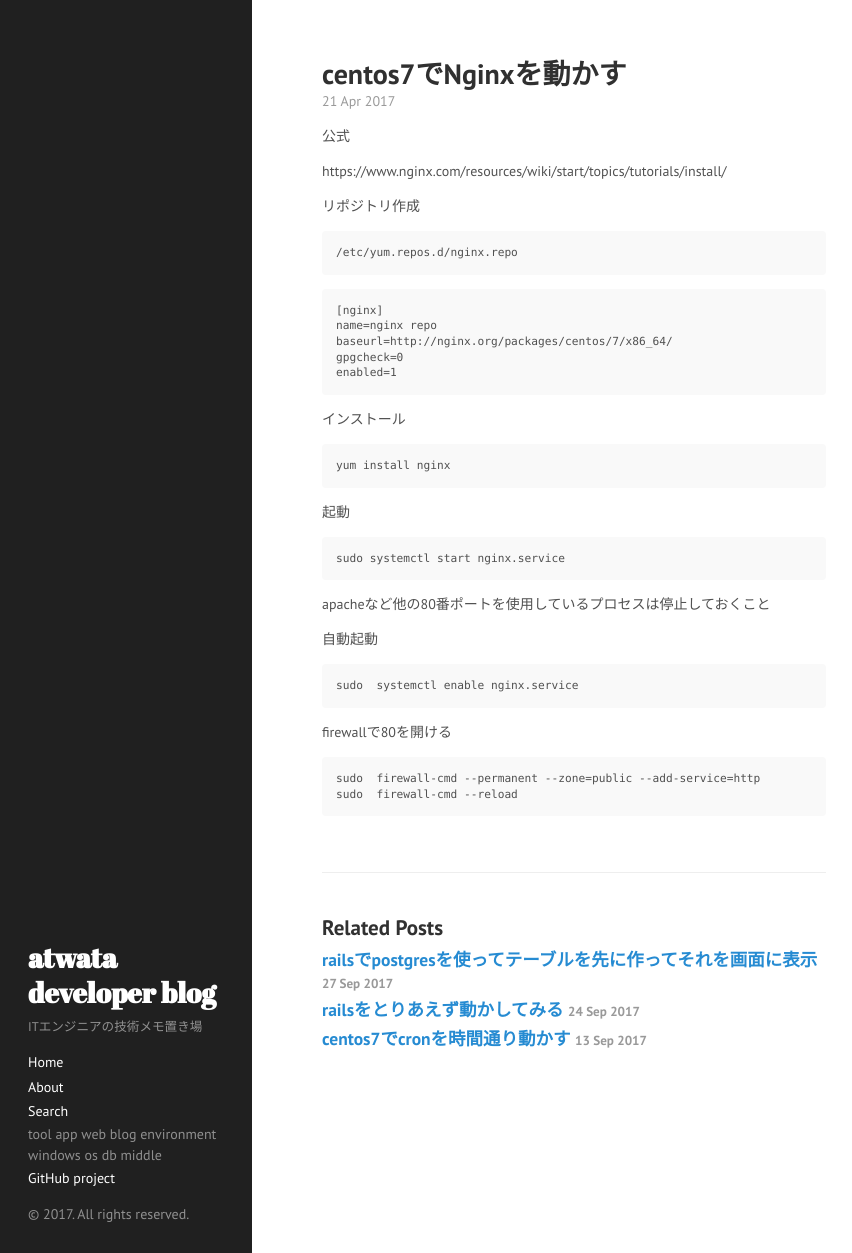
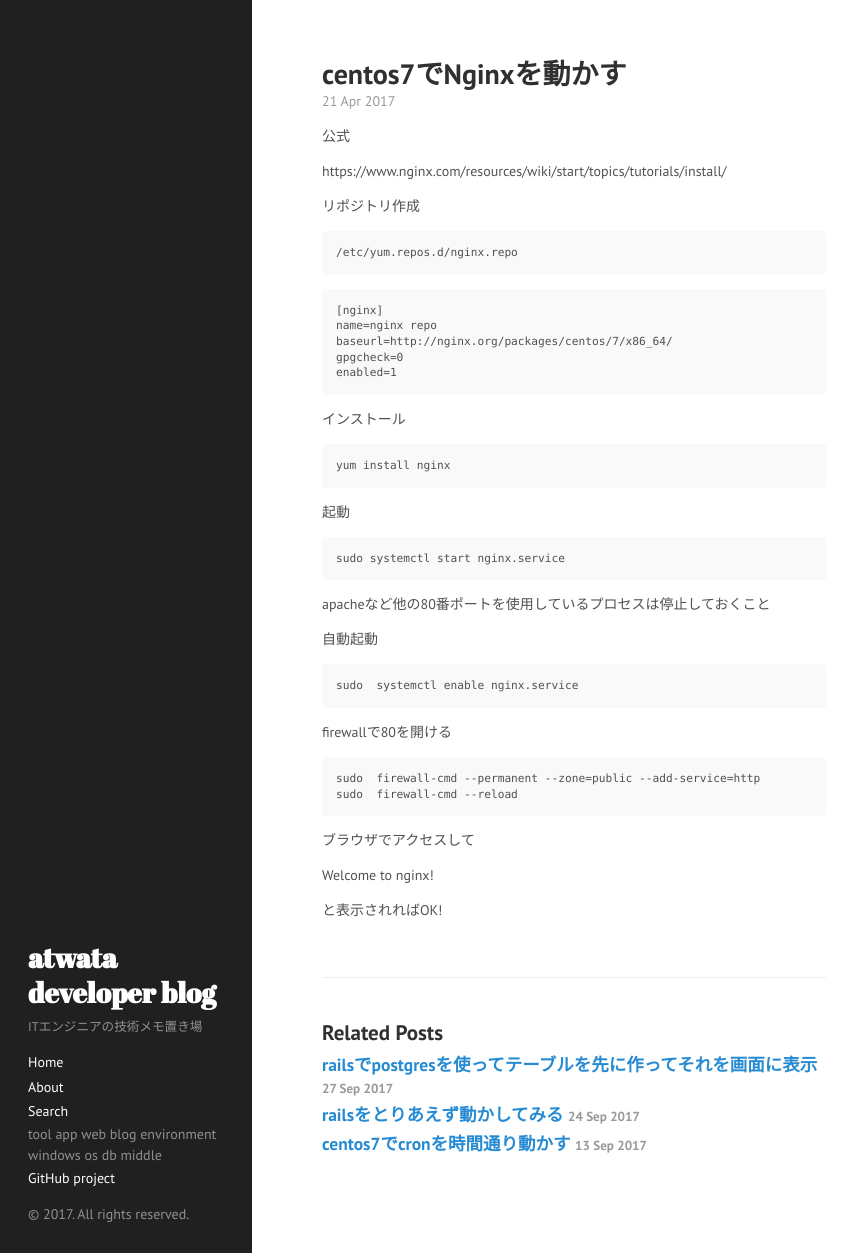
Before and after one commit to atwata/atwata.github.io, a Jekyll site: the page built from _posts/2017-04-21-centos-nginx.md, in a window 1280 px wide and 1253 px high. Shown: the whole window, without its empty margins (0-852 px from the left). Built offline with Jekyll 4.4.1, drawn with Linux system fonts in a browser that asks for light colours.

Commit message:
Update 2017-04-21-centos-nginx.md

````diff
--- a/_posts/2017-04-21-centos-nginx.md
+++ b/_posts/2017-04-21-centos-nginx.md
@@ -49,3 +49,9 @@ firewallで80を開ける
 sudo  firewall-cmd --permanent --zone=public --add-service=http
 sudo  firewall-cmd --reload
 ```
+
+ブラウザでアクセスして
+
+Welcome to nginx!
+
+と表示されればOK!
````
